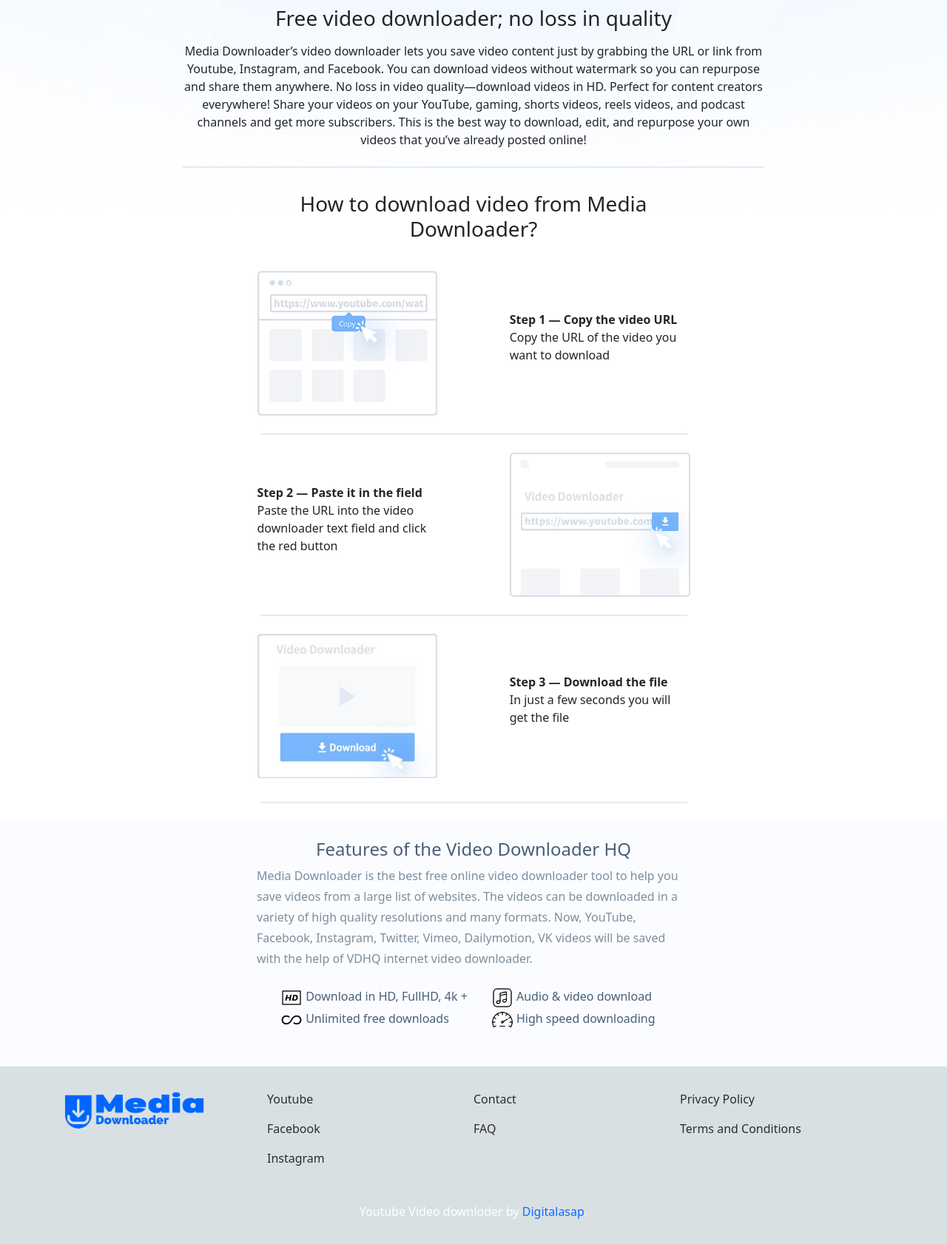
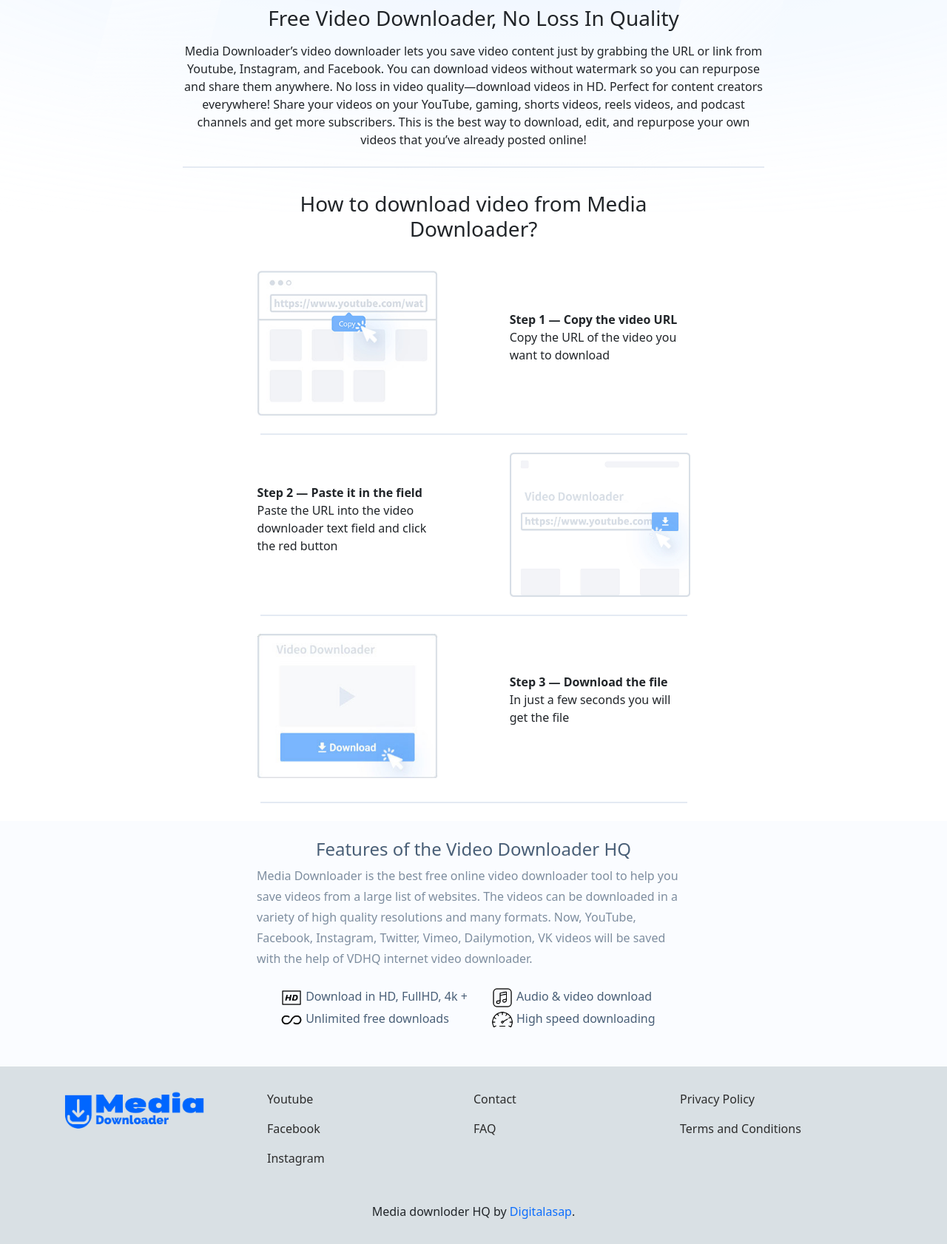
Before and after one commit to vikash7994/videos, a Flask app: page /about in a window 1280 px wide. Shown: the part 91-1773 px from the top of the page at 74% size. Run offline with Flask 3, Linux system fonts and the light colour scheme; some libraries are stand-ins or nearby versions.

Commit message:
Add files via upload

```diff
--- a/templates/about.html
+++ b/templates/about.html
@@ -26,7 +26,6 @@
   gtag('config', 'G-EKT43KP3Z8');
 </script>
       </head>
-
       <body>
         <nav class="navbar navbar-expand-lg navbar-light ">
           <div class="container">
@@ -59,7 +58,7 @@
         <section class="about py-2">
           <div class="container text-center">
 
-<h3>Free video downloader; no loss in quality</h3>
+<h3>Free Video Downloader, No Loss In Quality</h3>
 <p class="py-2">Media Downloader’s video downloader lets you save video content just by grabbing the URL or link from Youtube, Instagram, and Facebook. You can download videos without watermark so you can repurpose and share them anywhere. No loss in video quality—download videos in HD. Perfect for content creators everywhere! Share your videos on your YouTube, gaming, shorts videos, reels videos, and podcast channels and get more subscribers. This is the best way to download, edit, and repurpose your own videos that you’ve already posted online!</p>
           </div>
           <div class="container">
@@ -160,10 +159,10 @@
        <p><a href="/terms_and_conditions">Terms and Conditions</a> </p>
      </div>
     </div>
-    <div class="text-center py-3 text-white ">
-    <p>Youtube Video downloder by
-     <a href="https://digitalasap.in/" class="text-primary">Digitalasap</a>.</p>
-     </div>
+    <div class="text-center py-3 text-dark ">
+      <p>Media downloder HQ by
+       <a href="https://digitalasap.in/" class="text-primary">Digitalasap</a>.</p>
+       </div>
    </footer>
   </body>
 </html>
--- a/templates/index.html
+++ b/templates/index.html
@@ -191,8 +191,8 @@
       <p><a href="/terms_and_conditions">Terms and Conditions</a> </p>
     </div>
    </div>
-   <div class="text-center py-3 text-white ">
-   <p>Youtube Video downloder by
+   <div class="text-center py-3 text-dark ">
+   <p>Media downloder HQ by
     <a href="https://digitalasap.in/" class="text-primary">Digitalasap</a>.</p>
     </div>
   </footer>
```
Also changed, not shown: templates/contact.html (+4 -4 lines), templates/fb.html (+4 -6 lines), templates/insta.html (+4 -8 lines), templates/terms_and_conditions.html (+4 -4 lines), templates/yt.html (+4 -7 lines).
